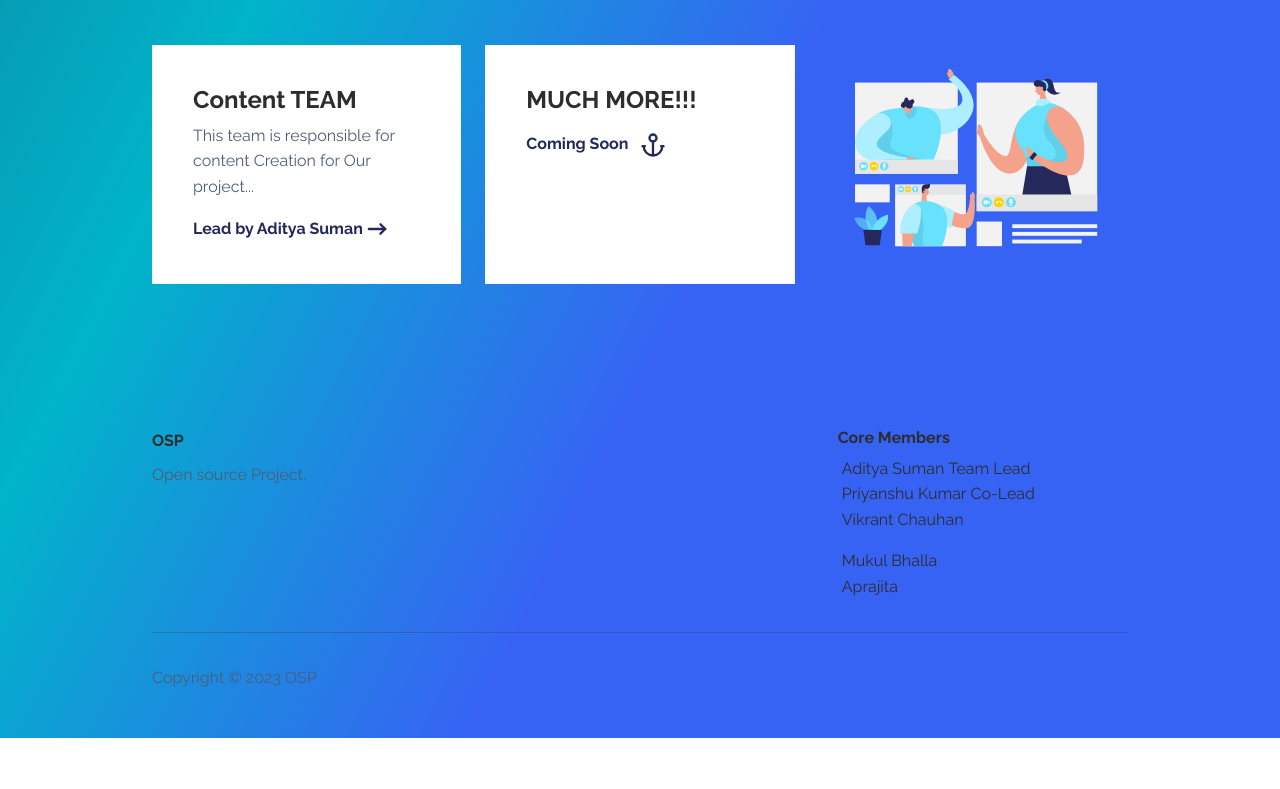
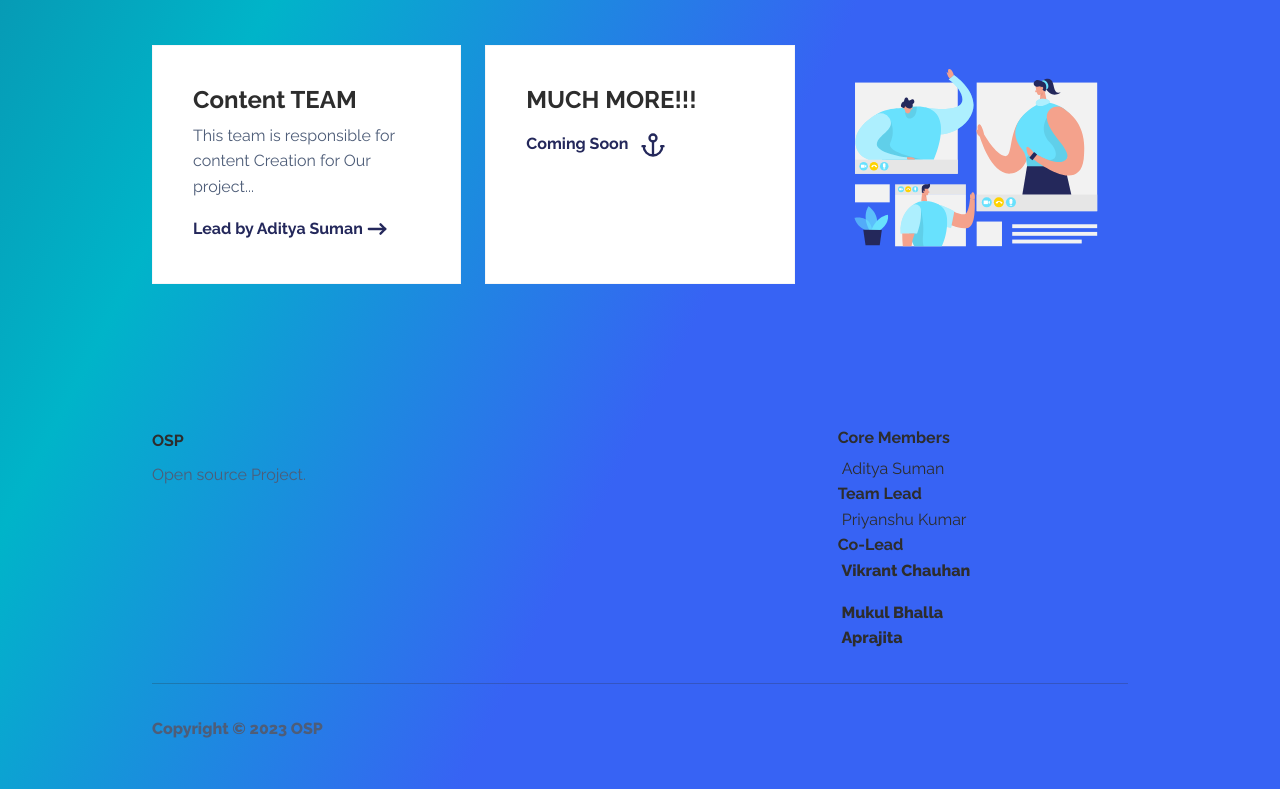
Before and after one commit to adityasuman990/days_of_py, a plain HTML site: page index.html in a window 1280 px wide. Shown: the part 2463-3252 px from the top of the page. Before the commit the page ends 3201 px from the top, so only its background shows below. Drawn offline with Linux system fonts and the light colour scheme; a web font is replaced by a local one.

Commit message:
Update index.html

```diff
--- a/index.html
+++ b/index.html
@@ -231,8 +231,8 @@
                 <div class="col-sm-4 col-md-3 text-lg-start d-flex flex-column" style="margin-right: 38px;padding-left: 31px;text-align: left;">
                     <h3 class="fs-6 fw-bold">Core Members</h3>
                     <ul class="list-unstyled">
-                        <li>&nbsp;Aditya Suman&nbsp;Team Lead</li>
-                        <li>&nbsp;Priyanshu Kumar&nbsp;Co-Lead</li>
+                        <li>&nbsp;Aditya Suman<br><b>Team Lead</b></br></li>
+                <li>&nbsp;Priyanshu Kumar<br><b>Co-Lead<b></br></li>
                         <li>&nbsp;Vikrant Chauhan</li>
                     </ul>
                     <ul class="list-unstyled">
```
